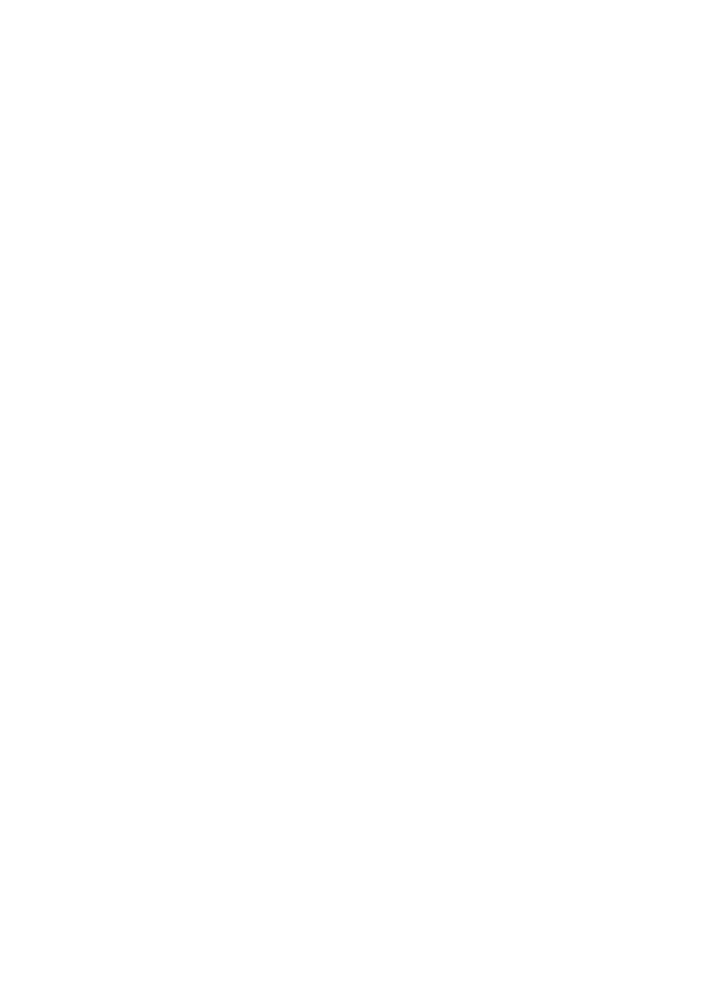
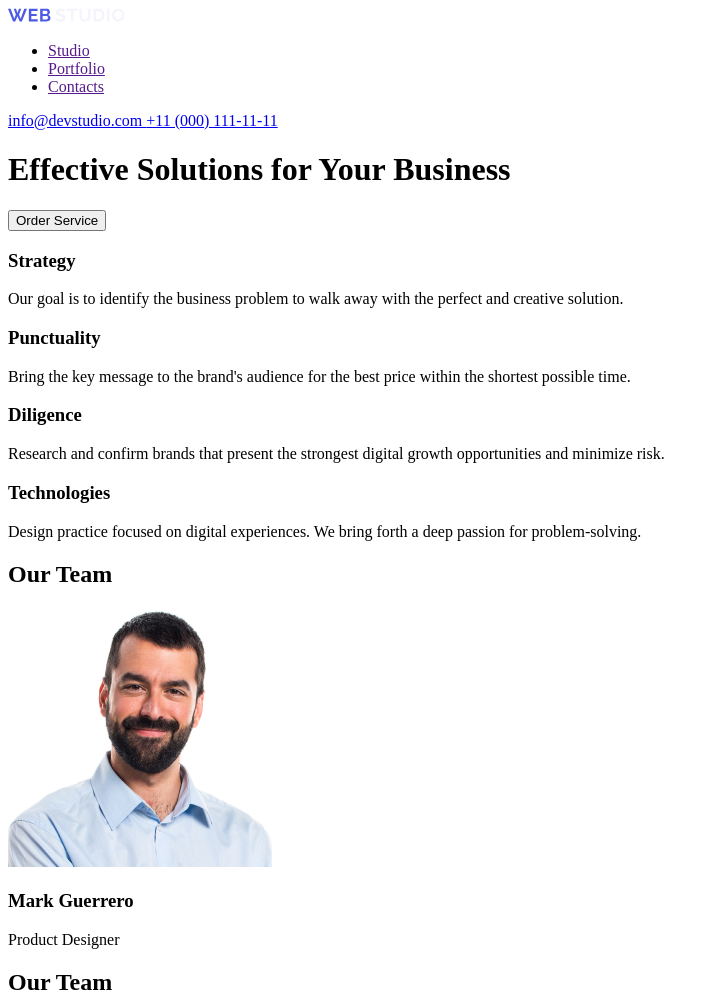
Before and after one commit to MIrina777/goit-markup-hw-01, a plain HTML site: page index.html in a window 1280 px wide. Shown: the top 999 px of the page, without its empty margins (0-714 px from the left). Before the commit the page ends 800 px from the top, so only its background shows below. Drawn offline with Linux system fonts and the light colour scheme.

Commit message:
verstka1

```diff
--- a/index.html
+++ b/index.html
@@ -5,5 +5,83 @@
     <meta name="viewport" content="width=device-width, initial-scale=1.0" />
     <title>Document</title>
   </head>
-  <body></body>
+  <body>
+    <!-- Шапка веб-сторінки -->
+    <header>
+      <img src="images/Web.svg" alt="Web" />
+      <img src="images/Studio.svg" alt="Studio" />
+      <nav>
+        <ul>
+          <li><a href="">Studio</a></li>
+          <li><a href="">Portfolio</a></li>
+          <li><a href="">Contacts</a></li>
+        </ul>
+      </nav>
+      <a href="mailto:info@devstudio.com">info@devstudio.com </a>
+      <a href="tel:+110001111111">+11 (000) 111-11-11</a>
+    </header>
+
+    <!-- Унікальний контент сторінки -->
+    <main>
+      <div>
+        <h1>Effective Solutions for Your Business</h1>
+        <button type="button">Order Service</button>
+      </div>
+      <!-- Секція 1 -->
+      <section>
+        <h3>Strategy</h3>
+        <p>
+          Our goal is to identify the business problem to walk away with the
+          perfect and creative solution.
+        </p>
+        <h3>Punctuality</h3>
+        <p>
+          Bring the key message to the brand's audience for the best price
+          within the shortest possible time.
+        </p>
+        <h3>Diligence</h3>
+        <p>
+          Research and confirm brands that present the strongest digital growth
+          opportunities and minimize risk.
+        </p>
+        <h3>Technologies</h3>
+        <p>
+          Design practice focused on digital experiences. We bring forth a deep
+          passion for problem-solving.
+        </p>
+      </section>
+      <!-- Секція 2 -->
+      <h2>Our Team</h2>
+      <section>
+        <img src="images/img.jpg" alt="Mark" />
+        <h3>Mark Guerrero</h3>
+        <p>Product Designer</p>
+
+        <h2>Our Team</h2>
+        <img src="images/img (1).jpg" alt="Tom" />
+        <h3>Tom Ford</h3>
+        <p>Frontend Developer</p>
+
+        <h2>Our Team</h2>
+        <img src="images/img (2).jpg" alt="Camila" />
+        <h3>Camila Garcia</h3>
+        <p>Marketing</p>
+
+        <h2>Our Team</h2>
+        <img src="images/img (3).jpg" alt="Daniel" />
+        <h3>Daniel Wilson</h3>
+        <p>UI Designer</p>
+      </section>
+    </main>
+
+    <!-- Футер сторінки -->
+    <footer>
+      <img src="images/Web.svg" alt="Web" />
+      <img src="images/Studio.svg" alt="Studio" />
+      <p>
+        Increase the flow of customers and sales for your business with digital
+        marketing & growth solutions.
+      </p>
+    </footer>
+  </body>
 </html>
```
Also changed, not shown: images/Studio.svg (added), images/Web.svg (added), images/img (1).jpg (added), images/img (2).jpg (added), images/img (3).jpg (added), images/img.jpg (added).
